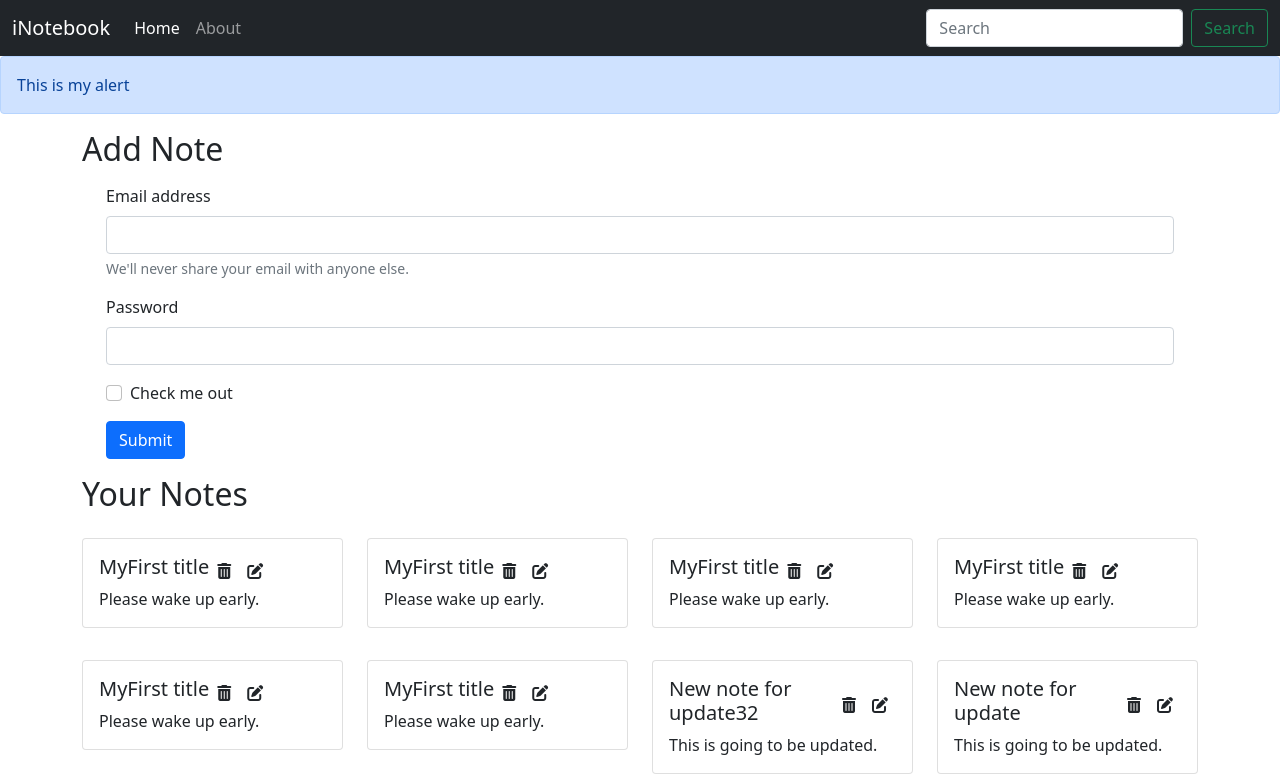
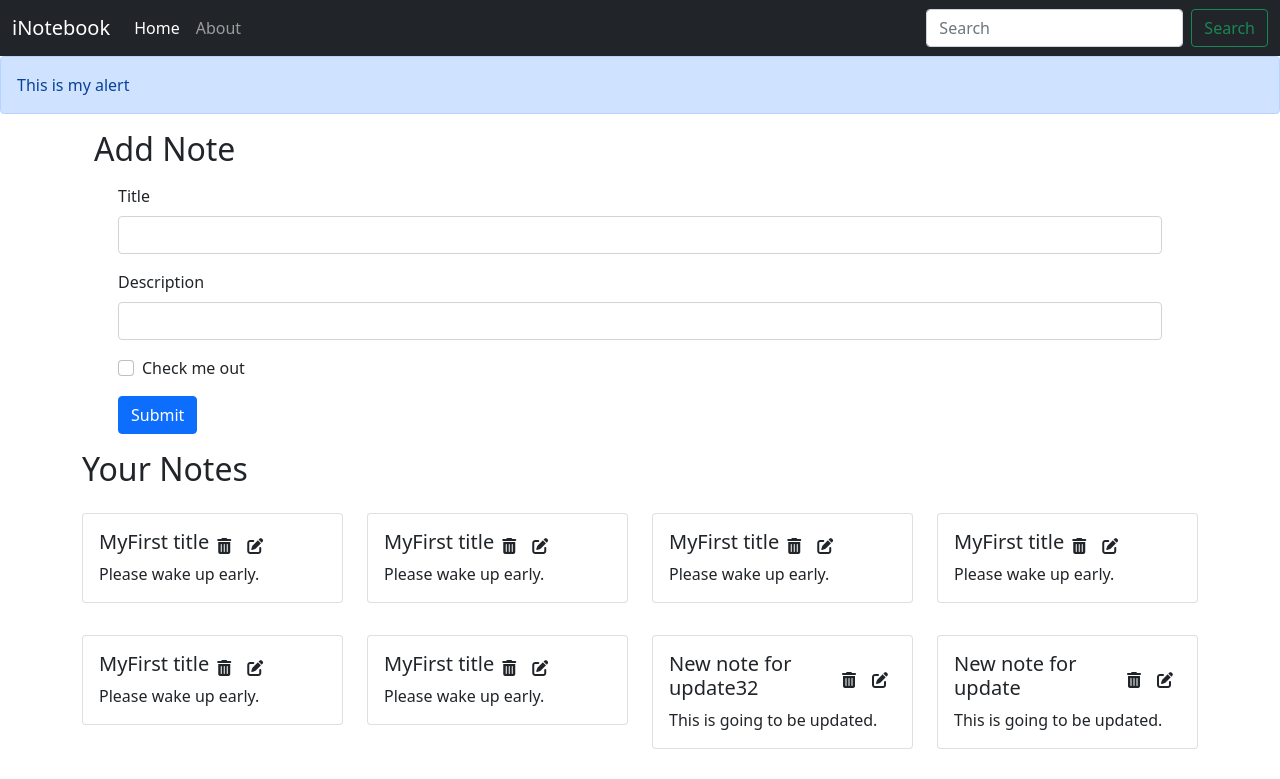
Before and after one commit to TheDeep18/inotebook, a React (Create React App) app: page / in a window 1280 px wide. Shown: the top 779 px of the page. Built offline with nearby package versions, Linux system fonts and the light colour scheme.

Commit message:
End of video 63

```diff
--- /dev/null
+++ b/src/components/AddNote.js
@@ -0,0 +1,46 @@
+import React, { useContext, useState } from 'react'
+import noteContext from '../context/noteContext';
+
+const Addnote = () => {
+    const context = useContext(noteContext)
+    const { addNote } = context;
+
+    const [note, setnote] = useState({ title: "", description: "", tag: "default" })
+
+    const handleOnClick = (e) => {
+        e.preventDefault()
+        addNote(note.title, note.description, note.tag)
+    }
+
+
+    const onChange = (e) => {
+        setnote({ ...note, [e.target.name]: e.target.value })
+    }
+    return (
+        <>
+            <div className="container my-3">
+                <h2 className='my-3'>Add Note</h2>
+                <div className="container my-3">
+                    <form className="container my-3">
+                        <div className="mb-3">
+                            <label htmlFor="title" className="form-label">Title</label>
+                            <input type="text" className="form-control" id="title" name='title' aria-describedby="emailHelp" onChange={onChange} />
+                        </div>
+                        <div className="mb-3">
+                            <label htmlFor="description" className="form-label">Description</label>
+                            <input type="text" className="form-control" id="description" name='description' onChange={onChange} />
+                        </div>
+                        <div className="mb-3 form-check">
+                            <input type="checkbox" className="form-check-input" id="exampleCheck1" />
+                            <label className="form-check-label" htmlFor="exampleCheck1">Check me out</label>
+                        </div>
+                        <button type="submit" className="btn btn-primary" onClick={handleOnClick}>Submit</button>
+                    </form>
+                </div>
+            </div>
+        </>
+
+    )
+}
+
+export default Addnote
--- a/src/components/Home.js
+++ b/src/components/Home.js
@@ -5,26 +5,6 @@
 
   return (
     <div>
-      <h2 className='my-3'>Add Note</h2>
-      <div className="container my-3">
-        <form className="container my-3">
-          <div className="mb-3">
-            <label htmlFor="exampleInputEmail1" className="form-label">Email address</label>
-            <input type="email" className="form-control" id="exampleInputEmail1" aria-describedby="emailHelp"/>
-              <div id="emailHelp" className="form-text">We'll never share your email with anyone else.</div>
-          </div>
-          <div className="mb-3">
-            <label htmlFor="exampleInputPassword1" className="form-label">Password</label>
-            <input type="password" className="form-control" id="exampleInputPassword1" />
-          </div>
-          <div className="mb-3 form-check">
-            <input type="checkbox" className="form-check-input" id="exampleCheck1" />
-              <label className="form-check-label" htmlFor="exampleCheck1">Check me out</label>
-          </div>
-          <button type="submit" className="btn btn-primary">Submit</button>
-        </form>
-      </div>
-
       <Notes/>
     </div>
   )
--- a/src/components/Notes.js
+++ b/src/components/Notes.js
@@ -1,18 +1,23 @@
 import React, { useContext } from 'react'
 import noteContext from "../context/noteContext"
+import Addnote from './AddNote';
 import Noteitem from './Noteitem';
 
 const Notes = () => {
     const context = useContext(noteContext)
-    const { notes, setNotes } = context;
+    const { notes, addNote } = context;
   return (
-      <div className="row my-3">
+      <>
+      <Addnote/>
+       <div className="row my-3">
           <h2>Your Notes</h2>
           {notes.map((note) => {
               return <Noteitem key={note._id} note={note} />
           })}
 
       </div>
+      </>
+
   )
 }
 
--- a/src/context/NoteState.js
+++ b/src/context/NoteState.js
@@ -97,9 +97,35 @@
 
     const [notes, setNotes] = useState(notesInitial)
 
+    //Add a note
+    const addNote = (title, description, tag)=>{
+        //TODO: API call
+        console.log("Adding a new note");
+        const note = {
+            "_id": "621c9e83b38fb49ase0b6a05",
+            "user": "62175234dfa041614718ba2b",
+            "title": title,
+            "description": description,
+            "tag": tag,
+            "date": "2022-02-28T10:05:55.347Z",
+            "__v": 0
+        }
+        setNotes(notes.concat(note))
+    }
+
+    //Delete a note
+
+    const deleteNote = ()=>{
+
+    }
+
+    //Edit a note
+    const editNote = () => {
+
+    }
 
     return (
-    <NoteContext.Provider value={{notes, setNotes}}>
+    <NoteContext.Provider value={{notes, addNote, deleteNote, editNote}}>
         {props.children}
     </NoteContext.Provider>
     )
```
